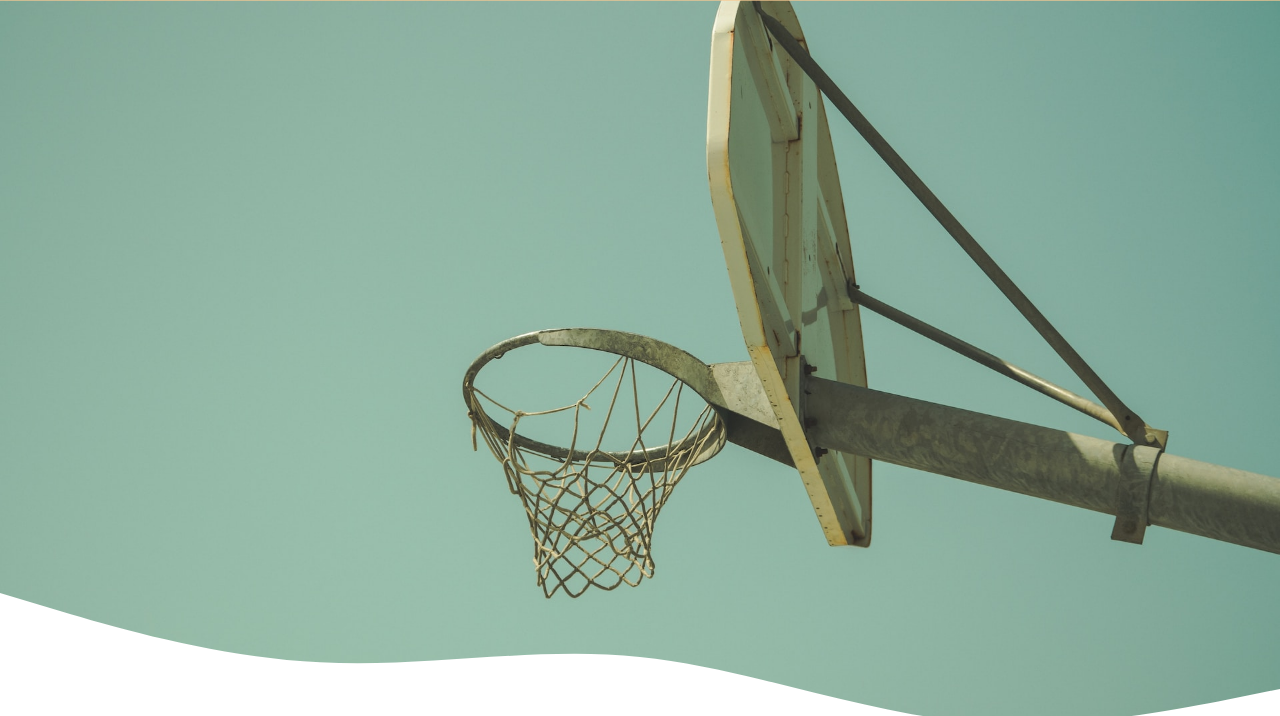
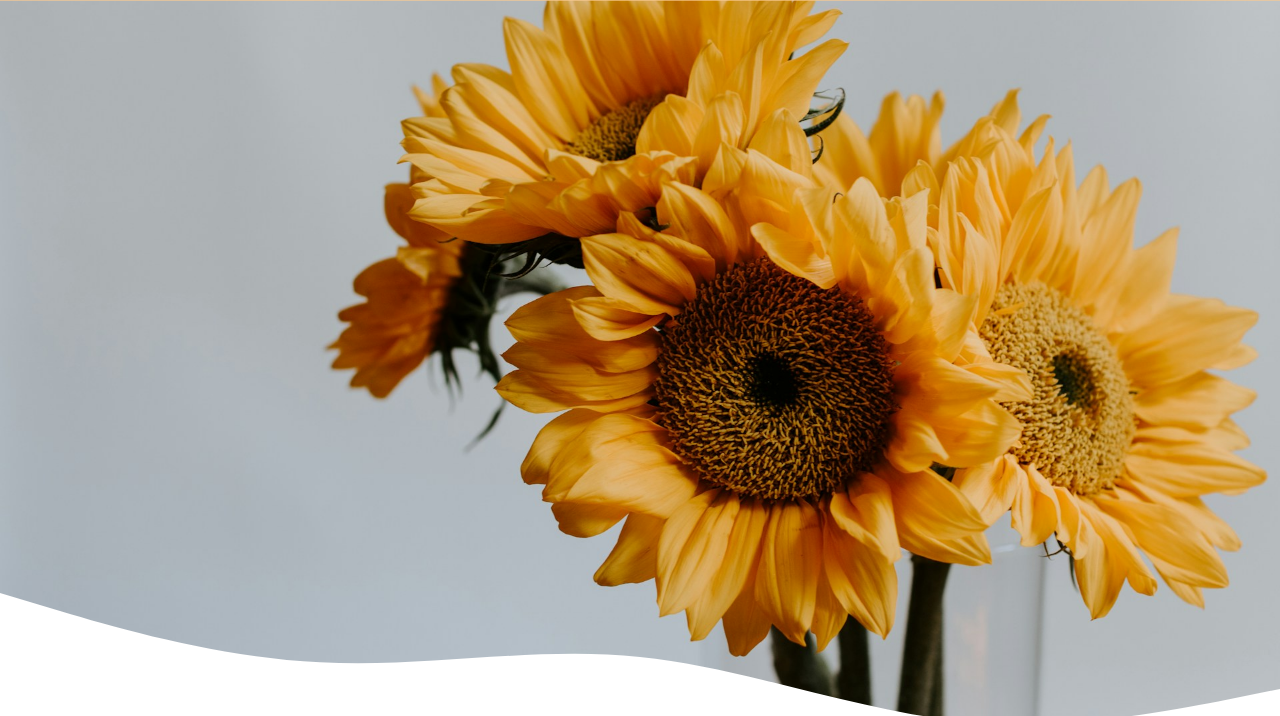
Before and after one commit to nahoo84/Portfolio, a plain HTML site: page index.html in a window 1280 px wide. Shown: the part 81-797 px from the top of the page. Drawn offline with nearby package versions, Linux system fonts and the light colour scheme; a script that the page names is missing.

Commit message:
update：メインビジュアル変更

```diff
--- a/index.html
+++ b/index.html
@@ -19,7 +19,7 @@
 			<h1>PORTFOLIO</h1>
 			<p class="digest">my work</p>
 		</div><!-- /.logo -->
-		<p id="top" class="main_image"><img src="img/main.jpg" alt="メインビジュアル"></p>
+		<p id="top" class="main_image"><img src="img/main_sunflower.jpg" alt="メインビジュアル"></p>
 
 	</header>
 
```
Also changed, not shown: img/main2.jpg (deleted), img/main_sunflower.jpg (added).
